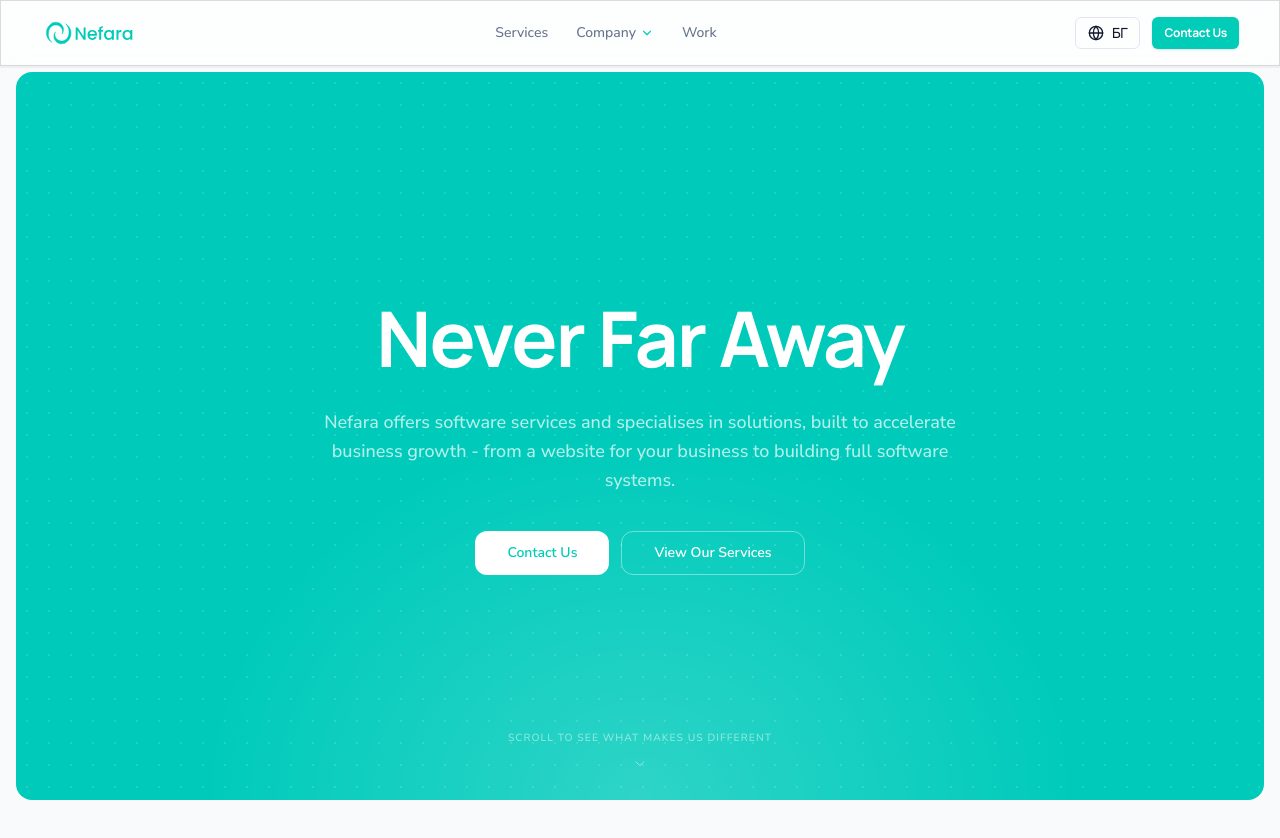
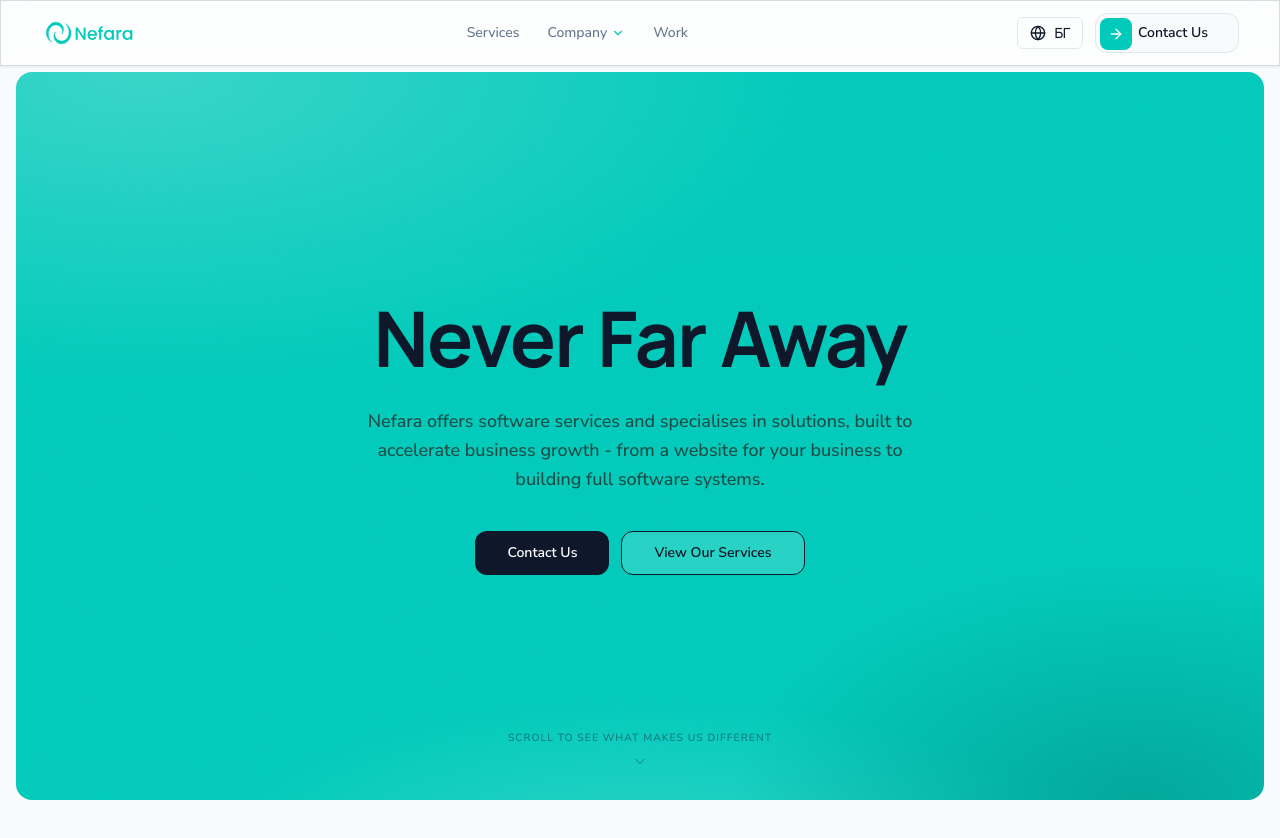
Before and after one commit to nefara-bg/Nefara-Web, a Next.js app in the folder client/: page /en in a window 1280 px wide. Shown: the top 838 px of the page. Built offline with nearby package versions, Linux system fonts and the light colour scheme.

Commit message:
new home and new buttons in the services and in the nav bar

```diff
--- a/client/src/components/HeroSection/HeroButtonsFlow.tsx
+++ b/client/src/components/HeroSection/HeroButtonsFlow.tsx
@@ -3,6 +3,8 @@
 import { useEffect, useRef } from "react"
 import gsap from "gsap"
 import { useTranslations } from "next-intl"
+
+const DARK = "#0F172A"
 
 export default function HeroButtonsFlow() {
     const ref = useRef<HTMLDivElement>(null)
@@ -13,20 +15,22 @@ export default function HeroButtonsFlow() {
     }
 
     useEffect(() => {
-        gsap.fromTo(ref.current, { opacity: 0, y: 12 }, { opacity: 1, y: 0, duration: 0.6, delay: 0.35 })
+        gsap.fromTo(ref.current, { opacity: 0, y: 16 }, { opacity: 1, y: 0, duration: 0.7, delay: 0.4, ease: "power3.out" })
     }, [])
 
     return (
         <div ref={ref} style={{ opacity: 0 }} className="flex flex-col sm:flex-row gap-3 mt-2 items-center">
             <button
                 onClick={scrollTo("#contact")}
-                className="rounded-xl bg-white text-[hsl(var(--primary))] font-semibold text-sm px-8 h-11 hover:bg-white/90 transition-colors"
+                style={{ background: DARK, color: "#ffffff" }}
+                className="rounded-xl font-semibold text-sm px-8 h-11 hover:opacity-85 transition-opacity"
             >
                 {t("button")}
             </button>
             <button
                 onClick={scrollTo("#services")}
-                className="rounded-xl border border-white/40 text-white font-semibold text-sm px-8 h-11 hover:bg-white/10 transition-colors"
+                style={{ border: `1.5px solid ${DARK}`, color: DARK, background: "rgba(255,255,255,0.15)" }}
+                className="rounded-xl font-semibold text-sm px-8 h-11 hover:opacity-75 transition-opacity backdrop-blur-sm"
             >
                 {t("secondaryButton")}
             </button>
--- a/client/src/components/HeroSection/HeroSection.tsx
+++ b/client/src/components/HeroSection/HeroSection.tsx
@@ -11,30 +11,26 @@ export async function HeroSection() {
             <div
                 className="relative isolate overflow-hidden flex flex-col items-center justify-center rounded-2xl"
                 style={{
-                    background: "#00CBBB",
                     minHeight: "calc(100vh - 72px)",
+                    background: [
+                        "radial-gradient(ellipse 80% 60% at 10% 0%,   rgba(255,255,255,0.22) 0%, transparent 70%)",
+                        "radial-gradient(ellipse 50% 50% at 90% 100%, rgba(0,140,130,0.55)   0%, transparent 65%)",
+                        "radial-gradient(ellipse 60% 40% at 50% 110%, rgba(255,255,255,0.18) 0%, transparent 60%)",
+                        "#00CBBB",
+                    ].join(", "),
                 }}
             >
-                {/* Dot grid texture */}
-                <div
-                    aria-hidden
-                    className="pointer-events-none absolute inset-0 -z-10"
-                    style={{
-                        backgroundImage: "radial-gradient(rgba(255,255,255,0.13) 1px, transparent 1px)",
-                        backgroundSize: "22px 22px",
-                    }}
-                />
+                {/* Noise grain overlay — adds tactility without a grid */}
+                <svg aria-hidden className="pointer-events-none absolute inset-0 w-full h-full opacity-[0.035]">
+                    <filter id="noise">
+                        <feTurbulence type="fractalNoise" baseFrequency="0.65" numOctaves="3" stitchTiles="stitch" />
+                        <feColorMatrix type="saturate" values="0" />
+                    </filter>
+                    <rect width="100%" height="100%" filter="url(#noise)" />
+                </svg>
 
-                {/* Bottom-center radial glow */}
-                <div
-                    aria-hidden
-                    className="pointer-events-none absolute -z-10 bottom-0 left-1/2 -translate-x-1/2 w-[900px] h-[380px]"
-                    style={{
-                        background: "radial-gradient(ellipse at bottom, rgba(255,255,255,0.18) 0%, transparent 68%)",
-                    }}
-                />
-
-                <div className="max-w-4xl flex flex-col items-center gap-7 mx-auto px-6 text-center py-32">
+                {/* Content */}
+                <div className="relative z-10 max-w-4xl flex flex-col items-center gap-7 mx-auto px-6 text-center py-32">
                     <HeroText title={`${t("title")} ${t("title2")}`} content={t("content")} />
                     <HeroButtonsFlow />
                 </div>
--- a/client/src/components/HeroSection/HeroText.tsx
+++ b/client/src/components/HeroSection/HeroText.tsx
@@ -2,29 +2,32 @@
 
 import { useEffect, useRef } from "react"
 import gsap from "gsap"
+
+const HEADING = "#0F172A"
+const BODY    = "#1E4D47"
 
 export function HeroText({ title, content }: { title: string; content: string }) {
     const h1Ref = useRef<HTMLHeadingElement>(null)
     const pRef  = useRef<HTMLParagraphElement>(null)
 
     useEffect(() => {
-        gsap.fromTo(h1Ref.current, { opacity: 0, y: 16 }, { opacity: 1, y: 0, duration: 0.6, delay: 0.1 })
-        gsap.fromTo(pRef.current,  { opacity: 0, y: 16 }, { opacity: 1, y: 0, duration: 0.6, delay: 0.22 })
+        gsap.fromTo(h1Ref.current, { opacity: 0, y: 20 }, { opacity: 1, y: 0, duration: 0.7, delay: 0.1, ease: "power3.out" })
+        gsap.fromTo(pRef.current,  { opacity: 0, y: 20 }, { opacity: 1, y: 0, duration: 0.7, delay: 0.25, ease: "power3.out" })
     }, [])
 
     return (
         <>
             <h1
                 ref={h1Ref}
-                style={{ opacity: 0, fontSize: "clamp(2.6rem, 6vw, 5rem)", lineHeight: 1.08 }}
-                className="text-center font-manrope font-bold tracking-tight text-white"
+                style={{ opacity: 0, fontSize: "clamp(2.8rem, 6vw, 5.5rem)", lineHeight: 1.06, color: HEADING, letterSpacing: "-0.02em" }}
+                className="text-center font-manrope font-bold"
             >
                 {title}
             </h1>
             <p
                 ref={pRef}
-                style={{ opacity: 0 }}
-                className="text-center text-white/70 text-lg leading-relaxed max-w-2xl"
+                style={{ opacity: 0, color: BODY }}
+                className="text-center text-lg leading-relaxed max-w-xl"
             >
                 {content}
             </p>
--- a/client/src/components/HeroSection/ScrollCta.tsx
+++ b/client/src/components/HeroSection/ScrollCta.tsx
@@ -4,22 +4,15 @@ import { useEffect, useRef } from "react"
 import gsap from "gsap"
 import { ChevronDown } from "lucide-react"
 
+const MUTED = "rgba(15,23,42,0.45)"
+
 export default function ScrollCta({ label }: { label: string }) {
     const buttonRef  = useRef<HTMLButtonElement>(null)
     const chevronRef = useRef<HTMLDivElement>(null)
 
     useEffect(() => {
-        gsap.fromTo(buttonRef.current,
-            { opacity: 0, y: 8 },
-            { opacity: 1, y: 0, duration: 0.5, delay: 0.4 }
-        )
-        gsap.to(chevronRef.current, {
-            y: 4,
-            duration: 0.8,
-            repeat: -1,
-            yoyo: true,
-            ease: "sine.inOut",
-        })
+        gsap.fromTo(buttonRef.current, { opacity: 0, y: 8 }, { opacity: 1, y: 0, duration: 0.5, delay: 0.55 })
+        gsap.to(chevronRef.current, { y: 5, duration: 0.9, repeat: -1, yoyo: true, ease: "sine.inOut" })
     }, [])
 
     const scrollDown = () => {
@@ -31,12 +24,12 @@ export default function ScrollCta({ label }: { label: string }) {
         <button
             ref={buttonRef}
             onClick={scrollDown}
-            style={{ opacity: 0, fontSize: "clamp(0.65rem, 0.8vw, 0.8rem)", letterSpacing: "0.08em" }}
-            className="absolute bottom-8 left-1/2 -translate-x-1/2 flex flex-col items-center gap-1.5 text-white/50 hover:text-white transition-colors cursor-pointer group"
+            style={{ opacity: 0, color: MUTED, fontSize: "clamp(0.65rem, 0.8vw, 0.75rem)", letterSpacing: "0.1em" }}
+            className="absolute bottom-8 left-1/2 -translate-x-1/2 flex flex-col items-center gap-1.5 hover:opacity-70 transition-opacity cursor-pointer"
         >
             <span className="uppercase tracking-widest">{label}</span>
             <div ref={chevronRef}>
-                <ChevronDown className="w-4 h-4 group-hover:text-white transition-colors" strokeWidth={1.5} />
+                <ChevronDown className="w-4 h-4" strokeWidth={1.5} />
             </div>
         </button>
     )
--- a/client/src/components/Navigation/Navigation.tsx
+++ b/client/src/components/Navigation/Navigation.tsx
@@ -164,8 +164,19 @@ export function Navigation({ locale }: { locale: string }) {
           {/* Actions – right */}
           <div className="hidden md:flex items-center gap-3 justify-self-end">
             <LngSwitcher locale={locale} />
-            <Link href="/contact">
-              <Button size="sm">{t("button")}</Button>
+            <Link
+              href="/contact"
+              className="relative inline-flex items-center rounded-xl h-10 w-36 bg-background border border-border overflow-hidden group"
+            >
+              <div
+                className="absolute left-1 top-1 h-8 w-8 rounded-lg flex items-center justify-center z-10 group-hover:w-[136px] transition-all duration-500"
+                style={{ background: "#00CBBB" }}
+              >
+                <ArrowRight className="w-4 h-4 text-white shrink-0" />
+              </div>
+              <span className="relative z-0 w-full text-center text-sm font-semibold text-foreground group-hover:text-white transition-colors duration-300 pl-3">
+                {t("button")}
+              </span>
             </Link>
           </div>
 
--- a/client/src/components/ServicesSection/ServicesSection.tsx
+++ b/client/src/components/ServicesSection/ServicesSection.tsx
@@ -1,6 +1,7 @@
 import Image from "next/image"
 import { getTranslations } from "next-intl/server"
 import { Link } from "@/i18n/navigation"
+import { ArrowRight } from "lucide-react"
 import { AnimatedLeftPanel } from "./AnimatedLeftPanel"
 import { ServiceCardHover } from "./ServiceCardHover"
 
@@ -39,11 +40,18 @@ export default async function ServicesSection() {
                         <p className="text-base text-muted-foreground leading-relaxed mb-8">
                             {t("pageSubtitle")}
                         </p>
-                        <Link href="/contact" className="group inline-flex items-center gap-1.5 rounded-md border border-[hsl(var(--primary))] bg-background px-5 py-2 text-sm font-semibold text-foreground transition-all duration-300 hover:bg-[hsl(var(--primary)/0.08)]">
-                            {t("pageCta")}
-                            <span className="relative inline-flex items-center w-4 h-4 overflow-hidden">
-                                <span className="absolute transition-all duration-300 group-hover:opacity-0 group-hover:-translate-x-2">{">"}</span>
-                                <span className="absolute opacity-0 translate-x-2 transition-all duration-300 group-hover:opacity-100 group-hover:translate-x-0">{"->"}</span>
+                        <Link
+                            href="/contact"
+                            className="relative inline-flex items-center rounded-xl h-11 w-44 bg-background border border-border overflow-hidden group"
+                        >
+                            <div
+                                className="absolute left-1 top-1 h-9 w-9 rounded-lg flex items-center justify-center z-10 group-hover:w-[168px] transition-all duration-500"
+                                style={{ background: "#00CBBB" }}
+                            >
+                                <ArrowRight className="w-4 h-4 text-white shrink-0" />
+                            </div>
+                            <span className="relative z-0 w-full text-center text-sm font-semibold text-foreground group-hover:text-white transition-colors duration-300 pl-4">
+                                {t("pageCta")}
                             </span>
                         </Link>
                     </AnimatedLeftPanel>
```
Also changed, not shown: client/src/components/Header/Header.tsx (+16 -1 lines).
